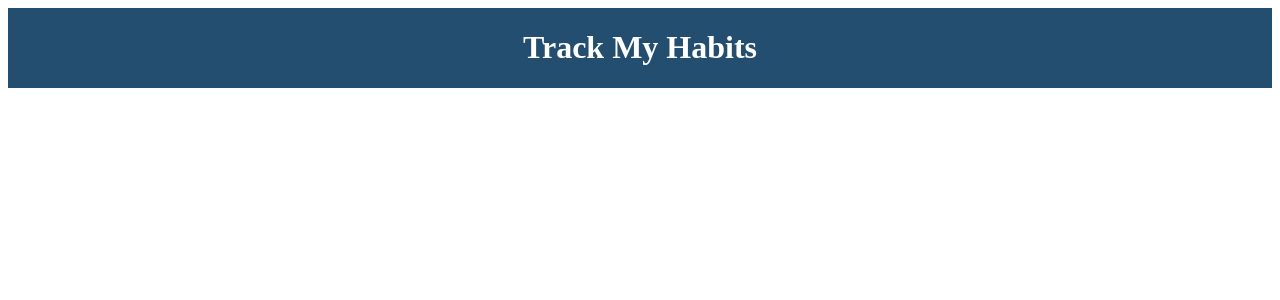
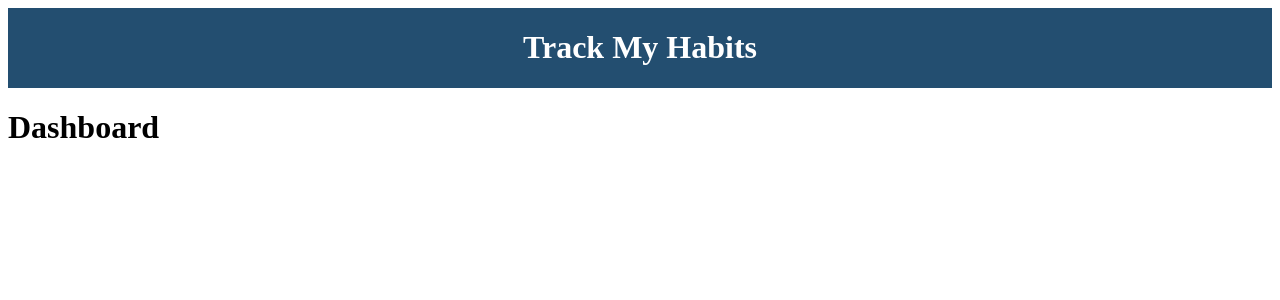
Before and after one commit to djamz919/Track-My-Habits, a React (Create React App) app in the folder client/: page /dashboard in a window 1280 px wide. Before the commit this address had no page. Shown: the top 300 px of the page. Built offline with nearby package versions, Linux system fonts and the light colour scheme.

Commit message:
started dashboard page

```diff
--- a/client/src/App.js
+++ b/client/src/App.js
@@ -4,6 +4,7 @@
 import { BrowserRouter as Router, Route, Routes, Link } from 'react-router-dom';
 import Login from './pages/Login';
 import Signup from './pages/Signup';
+import Dashboard from './pages/Dashboard';
 
 function App() {
   return (
@@ -14,6 +15,7 @@
           <Routes>
             <Route path='/' element={<Login />} />
             <Route path='/signup' element={<Signup />} />
+            <Route path='/dashboard' element={<Dashboard />} />
           </Routes>
         </div>
         <Footer />
--- a/client/src/pages/Dashboard.js
+++ b/client/src/pages/Dashboard.js
@@ -0,0 +1,14 @@
+import React from 'react';
+import { Link } from 'react-router-dom';
+
+const Dashboard = () => {
+ return (
+     <main>
+         <h1>
+             Dashboard
+         </h1>
+     </main>
+ )
+}
+
+export default Dashboard;
--- a/client/src/pages/Login.js
+++ b/client/src/pages/Login.js
@@ -3,8 +3,8 @@
 
 const Login = (props) => {
   return(
-    <main className="flex-row justify-center mb-4">
-      <div className="col-12 col-md-6">
+    <main>
+      <div>
         <div className="card">
           <div className="card-body">
           <h4>Login</h4>
```
